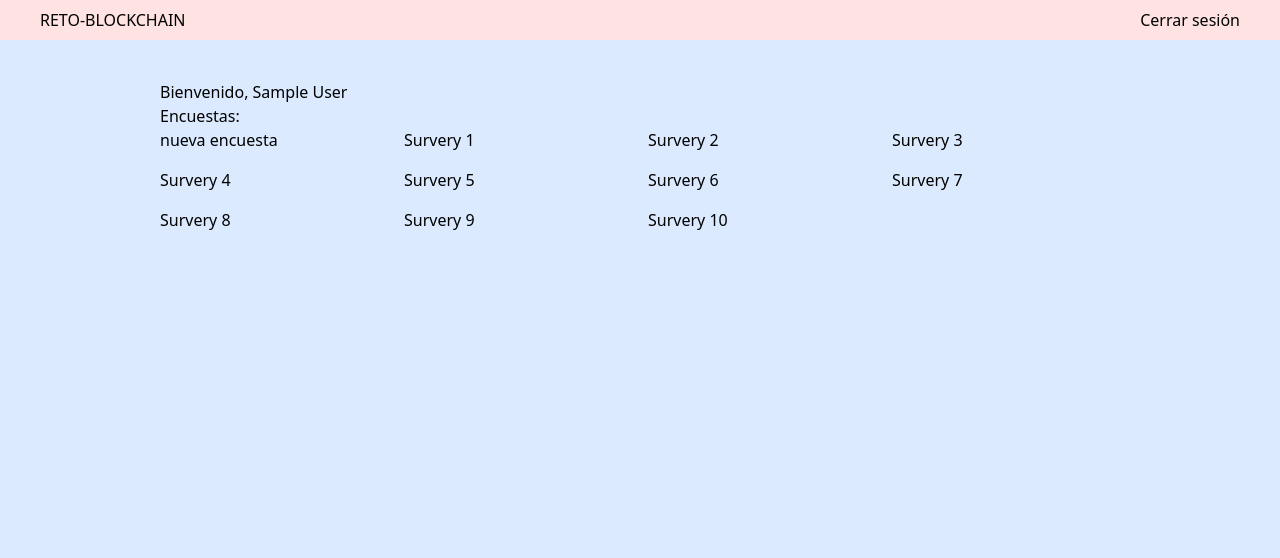
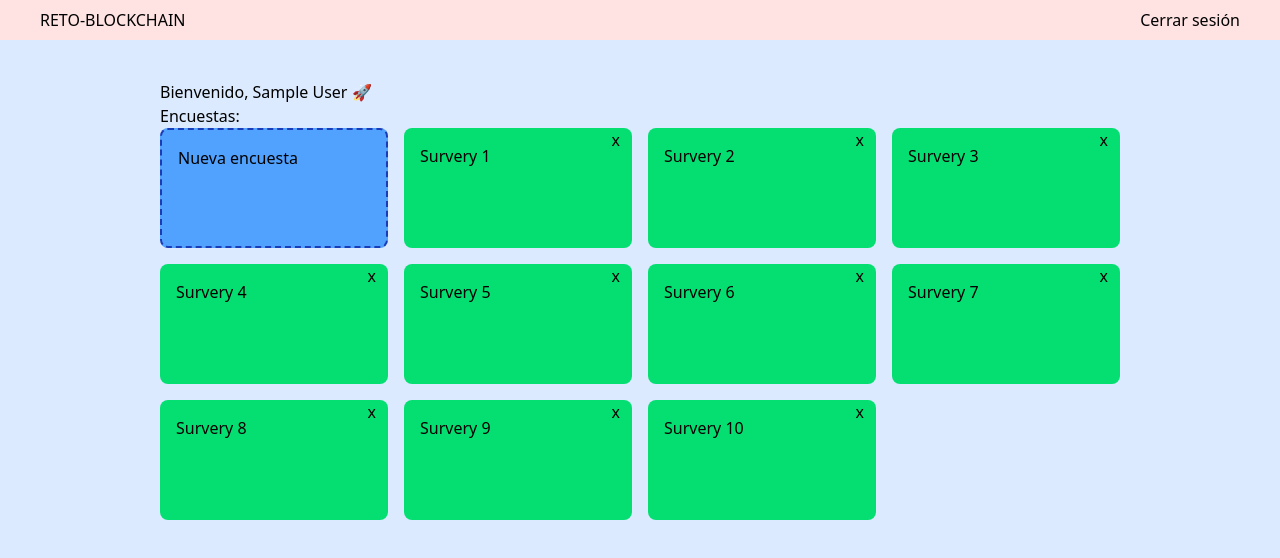
Before and after one commit to jaime-hndz/blockchain-frontend, a React (Vite) app: page / in a window 1280 px wide. Shown: the top 558 px of the page. Built offline with nearby package versions, Linux system fonts and the light colour scheme; sample sign-in values are in the browser's storage.

Commit message:
add context and some styles

```diff
--- a/src/components/survey/AllSurveys.jsx
+++ b/src/components/survey/AllSurveys.jsx
@@ -1,15 +1,18 @@
-import React, { useState } from 'react'
+import React from 'react'
 import { Survey } from './Survey'
 import { NewSurvey } from './NewSurvey'
+import { useSurveyContext } from '../../context/SurveyContext'
 
 export const AllSurveys = () => {
-  const [surveys, setSurveys] = useState([1,2,3,4,5,6,7,8,9,10]);
+
+  const { surveys} = useSurveyContext();
+
   return (
     <div>
       <div>Encuestas: </div>
       <div className='grid grid-cols-4 gap-4'>
-      <NewSurvey setSurveys={setSurveys} />
-      {surveys.map((survey) => (<Survey name={survey} index={survey} />))}
+      <NewSurvey />
+      {surveys.map((survey) => (<Survey name={survey} key={survey} />))}
       </div>
 
     </div>
--- a/src/components/survey/BasicSurveyButton.jsx
+++ b/src/components/survey/BasicSurveyButton.jsx
@@ -1,7 +1,14 @@
 import React from 'react'
+import { Outlet } from 'react-router-dom'
 
-export const BasicSurveyButton = () => {
+export const BasicSurveyButton = ({children, closeButton, newButton = false}) => {
+
+  const basicStyle = 'h-30 bg-green-400 relative p-4 rounded-lg hover:bg-green-500 transition-all duration-300 cursor-pointer';
+  const basicStyleNew = 'bg-blue-400 relative border-2  border-blue-800 border-dashed p-4 rounded-lg hover:bg-blue-500 transition-all duration-300 cursor-pointer';
   return (
-    <div>BasicSurveyButton</div>
+    <div className={newButton ? basicStyleNew : basicStyle}>
+      {!newButton ? <div onClick={closeButton} className=' absolute top-0 right-3'>x</div> : null}
+      {children}
+    </div>
   )
 }
--- a/src/components/survey/NewSurvey.jsx
+++ b/src/components/survey/NewSurvey.jsx
@@ -1,12 +1,14 @@
 import React from 'react'
+import { useSurveyContext } from '../../context/SurveyContext';
+import { BasicSurveyButton } from './BasicSurveyButton';
 
-export const NewSurvey = ({setSurveys}) => {
+export const NewSurvey = () => {
+
+  const {addSurvey} = useSurveyContext();
   return (
-    <div>
+    <BasicSurveyButton newButton>
       <button
-        onClick={() => {
-          setSurveys((prev) => [...prev, prev.length + 1]);
-        }} >nueva encuesta</button>
-    </div>
+        onClick={() => {addSurvey()}} >Nueva encuesta</button>
+    </BasicSurveyButton>
   )
 }
--- a/src/components/survey/Survey.jsx
+++ b/src/components/survey/Survey.jsx
@@ -1,7 +1,12 @@
 import React from 'react'
+import { BasicSurveyButton } from './BasicSurveyButton'
+import { useSurveyContext } from '../../context/SurveyContext';
 
 export const Survey = ({name}) => {
+  const { removeSurvey } = useSurveyContext();
   return (
-    <div>Survery {name}</div>
+    <BasicSurveyButton closeButton={() => removeSurvey(name - 1)}>
+      <div>Survery {name}</div>
+    </BasicSurveyButton>
   )
 }
--- /dev/null
+++ b/src/context/SurveyContext.jsx
@@ -0,0 +1,29 @@
+import React, { useContext, useEffect, useState } from "react";
+
+const surveyContext = React.createContext({});
+
+export const SurveyContextProvider = ({
+  children,
+}) => {
+
+    const [surveys, setSurveys] = useState([1,2,3,4,5,6,7,8,9,10]);
+
+    useEffect(() => {}, []);
+
+    const addSurvey = () => {
+        setSurveys((prev) => [...prev, prev.length + 1]);
+    }
+
+    const removeSurvey = (index) => {
+        console.log("Removing survey at index:", index);
+        setSurveys((prev) => prev.filter((_, i) => i !== index));
+    };
+  return (
+    <surveyContext.Provider value={{ surveys, addSurvey, removeSurvey }}>
+      {children}
+    </surveyContext.Provider>
+  );
+};
+
+// eslint-disable-next-line react-refresh/only-export-components
+export const useSurveyContext = () => useContext(surveyContext);
--- a/src/main.jsx
+++ b/src/main.jsx
@@ -1,10 +1,13 @@
 import { StrictMode } from 'react'
 import { createRoot } from 'react-dom/client'
 import { AppRouter } from './routers/AppRouter'
+import { SurveyContextProvider } from './context/SurveyContext'
 import './index.css'
 
 createRoot(document.getElementById('root')).render(
   <StrictMode>
-    <AppRouter />
+    <SurveyContextProvider>
+      <AppRouter />
+    </SurveyContextProvider>
   </StrictMode>,
 )
--- a/src/pages/HomePage.jsx
+++ b/src/pages/HomePage.jsx
@@ -4,7 +4,7 @@ import { user } from '../helpers/UserProvider'
 export const HomePage = () => {
   return (
     <div>
-      <div>Bienvenido, {JSON.parse(user).name}</div>
+      <div>Bienvenido, {JSON.parse(user).name} 🚀</div>
       <div>
         <AllSurveys />
       </div>
```
